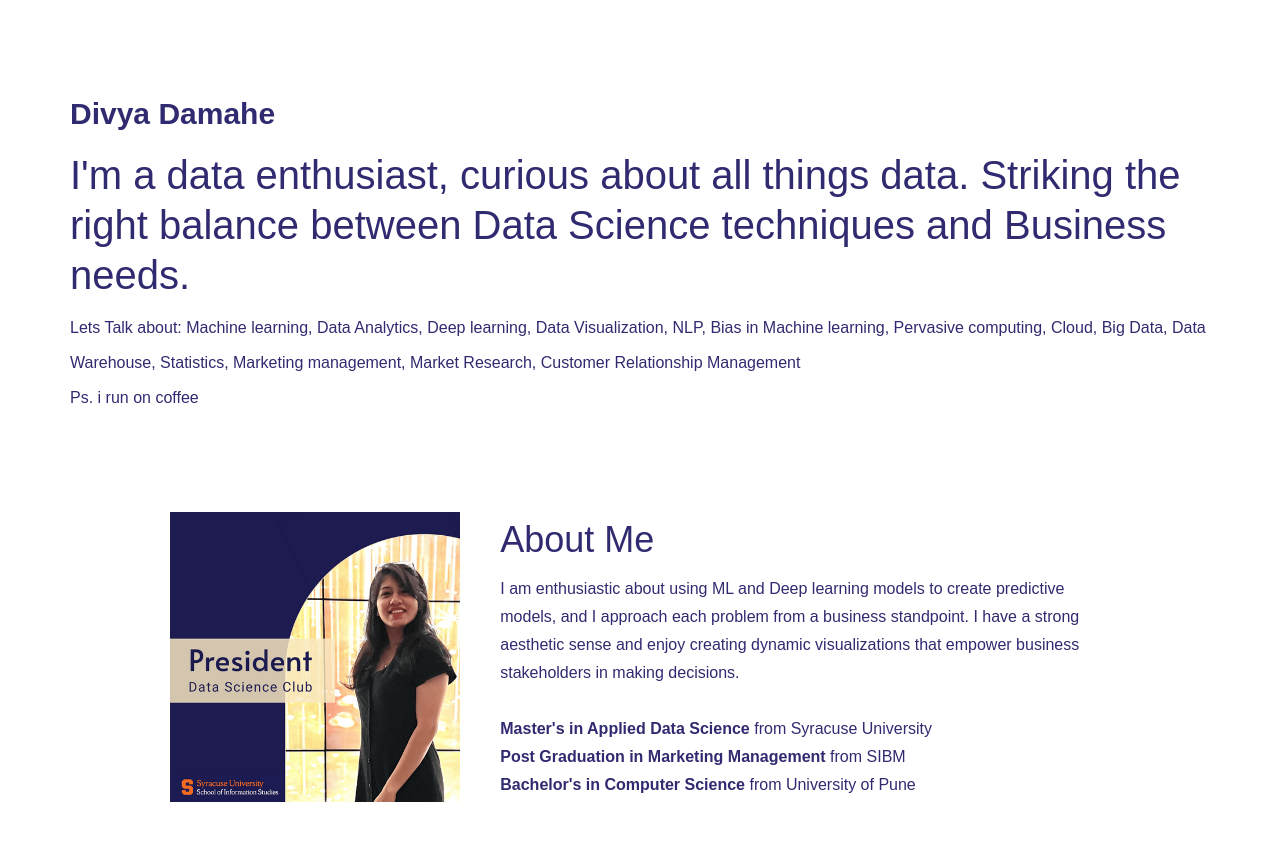
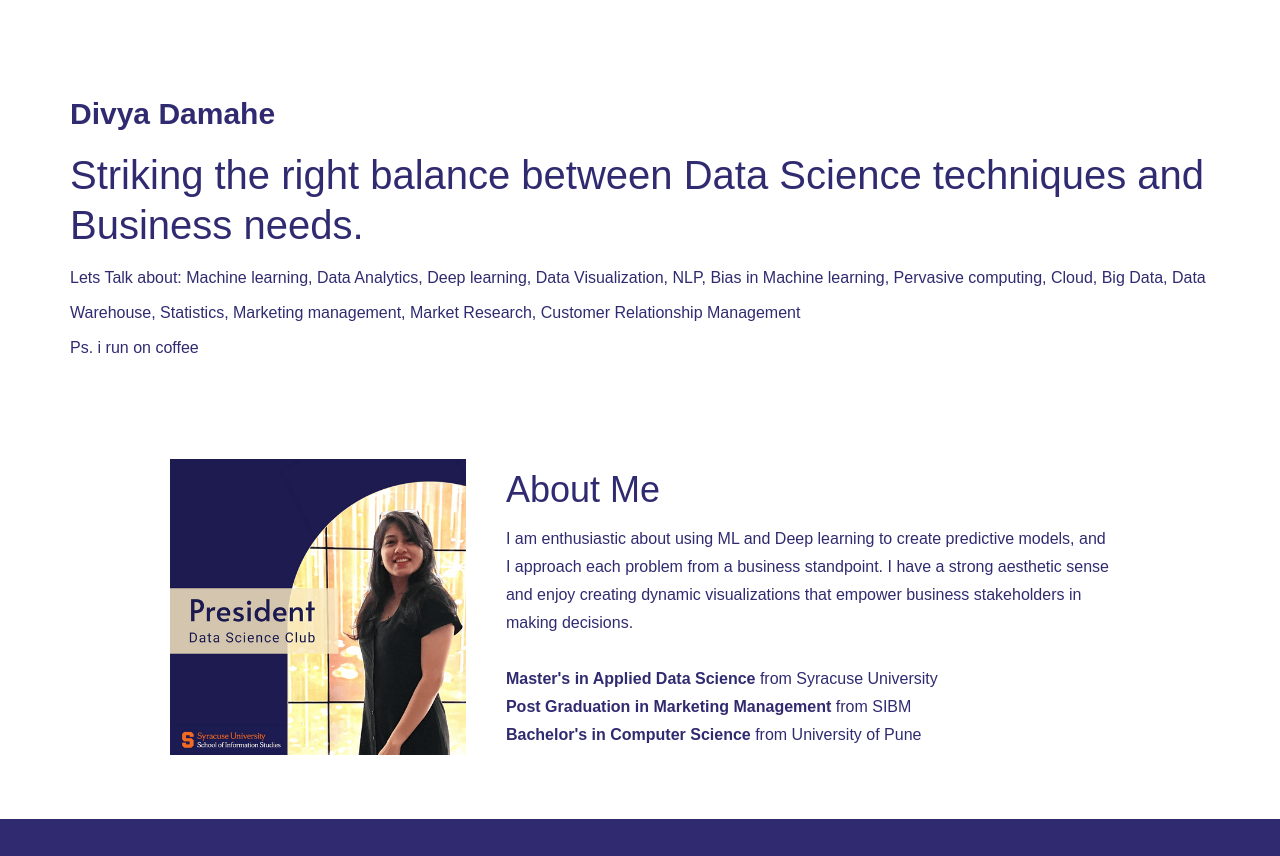
Before and after one commit to divyadamahe/divyadamahe.github.io, a plain HTML site: page index.html in a window 1280 px wide. Shown: the part 71-927 px from the top of the page. Drawn offline with nearby package versions, Linux system fonts and the light colour scheme; a script that the page names is missing.

Commit message:
Update index.html

```diff
--- a/index.html
+++ b/index.html
@@ -37,7 +37,7 @@
       <div class="intro-wrap">
         <div class="name-text"><strong>Divya Damahe</strong></div>
         <div class="paragraph-light">Data Scientist | Data Analyst | Data Engineer | Project Manager | Amature Painter </div>
-        <h1 class="heading-jumbo">I&#x27;m a data enthusiast, curious about all things data. Striking the right balance between Data Science techniques and Business needs.<br></h1>
+        <h1 class="heading-jumbo">Striking the right balance between Data Science techniques and Business needs.<br></h1>
         <p class="paragraph-3">Lets Talk about: Machine learning, Data Analytics, Deep learning, Data Visualization, NLP, Bias in Machine learning, Pervasive computing, Cloud, Big Data, Data Warehouse, Statistics, Marketing management, Market Research, Customer Relationship Management<br>Ps. i run on coffee</p>
       </div>
     </div>
@@ -47,7 +47,7 @@
       <div class="feature-image-mask"><img src="images/Predisent.png" loading="lazy" width="298" sizes="(max-width: 479px) 100vw, (max-width: 767px) 298px, (max-width: 991px) 185.25px, 290.1499938964844px" srcset="images/Predisent-p-500.png 500w, images/Predisent-p-800.png 800w, images/Predisent-p-1080.png 1080w, images/Predisent.png 1200w" alt=""></div>
       <div>
         <h2 class="heading-2">About Me</h2>
-        <p class="paragraph-2">I am enthusiastic about using ML and Deep learning models to create predictive models, and I approach each problem from a business standpoint. I have a strong aesthetic sense and enjoy creating dynamic visualizations that empower business stakeholders in making decisions.<br>‍<br><strong>Master&#x27;s in Applied Data Science</strong> from Syracuse University<br><strong>Post Graduation in Marketing Management</strong> from SIBM<br><strong>Bachelor&#x27;s in Computer Science</strong> from University of Pune</p>
+        <p class="paragraph-2">I am enthusiastic about using ML and Deep learning to create predictive models, and I approach each problem from a business standpoint. I have a strong aesthetic sense and enjoy creating dynamic visualizations that empower business stakeholders in making decisions.<br>‍<br><strong>Master&#x27;s in Applied Data Science</strong> from Syracuse University<br><strong>Post Graduation in Marketing Management</strong> from SIBM<br><strong>Bachelor&#x27;s in Computer Science</strong> from University of Pune</p>
       </div>
     </div>
   </section>
```
